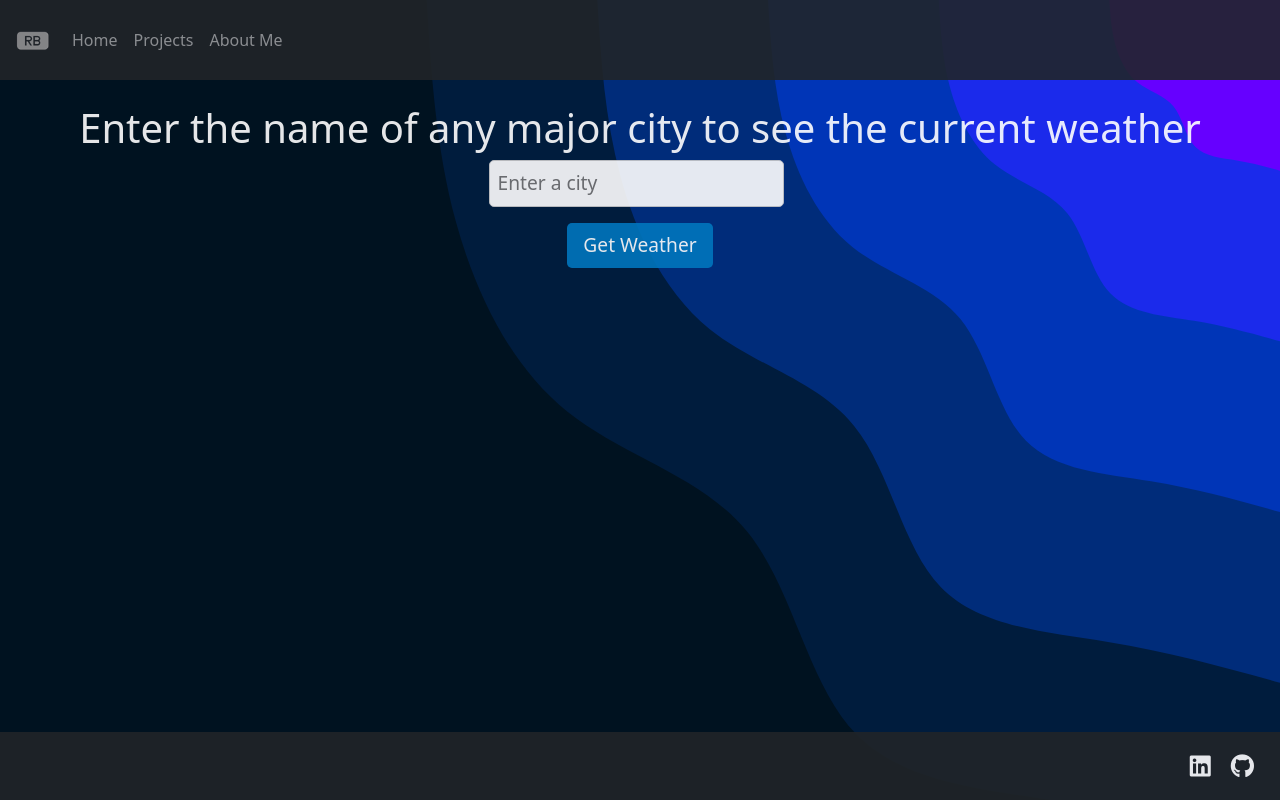
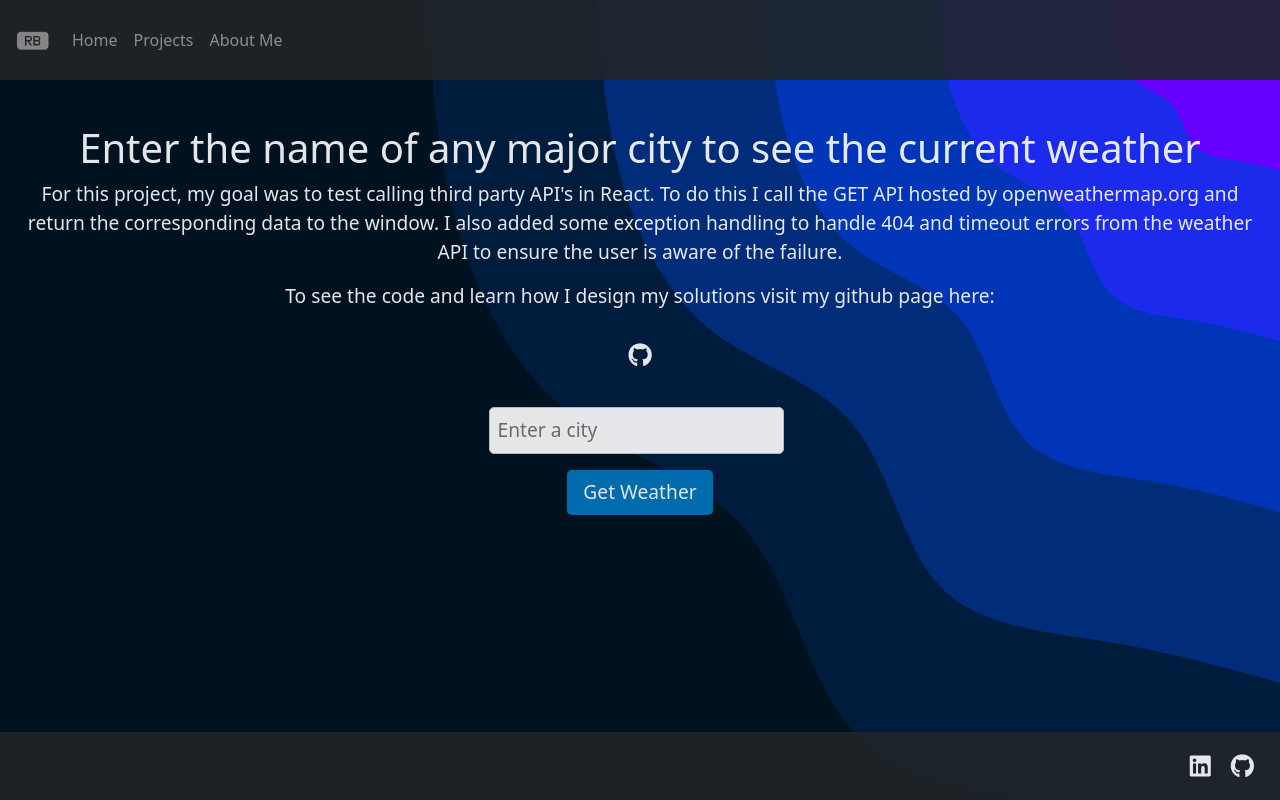
Before and after one commit to rbrassettCode/PortfolioReactApp, a React (Create React App) app: page /portfolio/Weather in a window 1280 px wide. Built offline with nearby package versions, Linux system fonts and the light colour scheme.

Commit message:
Added a description to the weather API in order to show the goal of the project.

```diff
--- a/src/index.css
+++ b/src/index.css
@@ -1,6 +1,6 @@
 body{
     background-image: url('./images/blob-scene-haikei.svg');
-    background-repeat: no-repeat;
+    background-repeat: repeat;
     background-size: cover;
     opacity: 0.9;
     color: white;
--- a/src/pages/Weather.css
+++ b/src/pages/Weather.css
@@ -29,8 +29,12 @@
 
   .weather-container {
     display: flex;
+    flex-wrap: wrap;
+    justify-content: center;
+    text-align: center;
     flex-direction: column;
     align-items: center;
+    padding: 20px;
   }
 
   h2 {
--- a/src/pages/Weather.js
+++ b/src/pages/Weather.js
@@ -10,7 +10,21 @@ function Weather() {
 
   const getWeather = async () => {
     const url = `https://api.openweathermap.org/data/2.5/weather?q=${city}&units=metric&appid=${API_KEY}`;
-    const response = await axios.get(url);
+    const response = await axios.get(url)
+    .catch(function (error) {
+      alert("City not found, please try again");
+      if (error.response) {
+        console.log(error.response.data);
+        console.log(error.response.status);
+        console.log(error.response.headers);
+      } else if (error.request) {
+
+        console.log(error.request);
+      } else {
+        console.log('Error', error.message);
+      }
+    });
+
     setWeather(response.data);
   };
 
@@ -26,6 +40,13 @@ function Weather() {
   return (
     <div className="weather-container">
       <h1>Enter the name of any major city to see the current weather</h1>
+      <p>For this project, my goal was to test calling third party API's in React. To do this I call the GET API hosted by openweathermap.org and return the corresponding data to the window. I also added some exception handling to handle 404 and timeout errors from the weather API to ensure the user is aware of the failure.</p>
+      <p>To see the code and learn how I design my solutions visit my github page here:</p>
+      <a href="https://github.com/rbrassettCode/PortfolioReactApp/blob/main/src/pages/Weather.js" target="_blank" className='footer-text'>
+        <i className="fab fa-github social-icon"></i>
+
+      </a>
+      <br/>
       <form className="form-container" onSubmit={handleSubmit}>
         <input className="city-input" type="text" value={city} onChange={handleCityChange} placeholder="Enter a city" />
         <p/>
```
